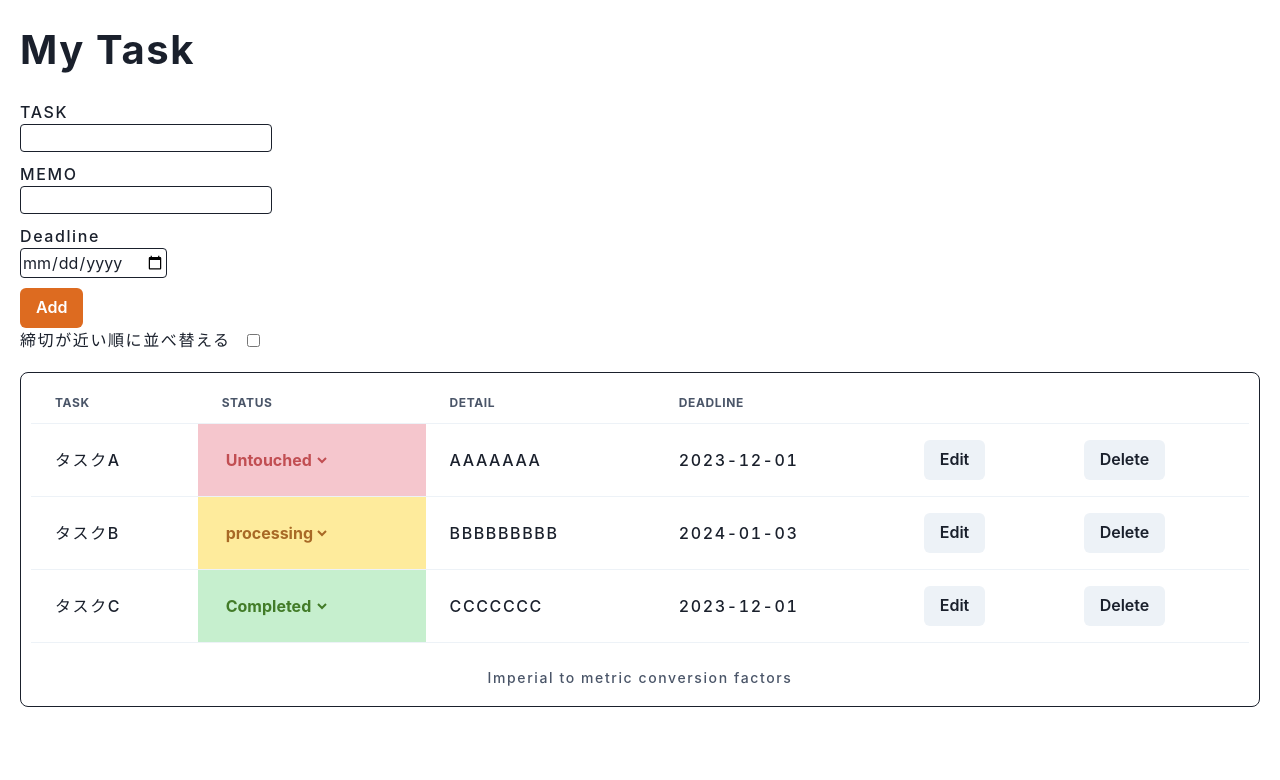
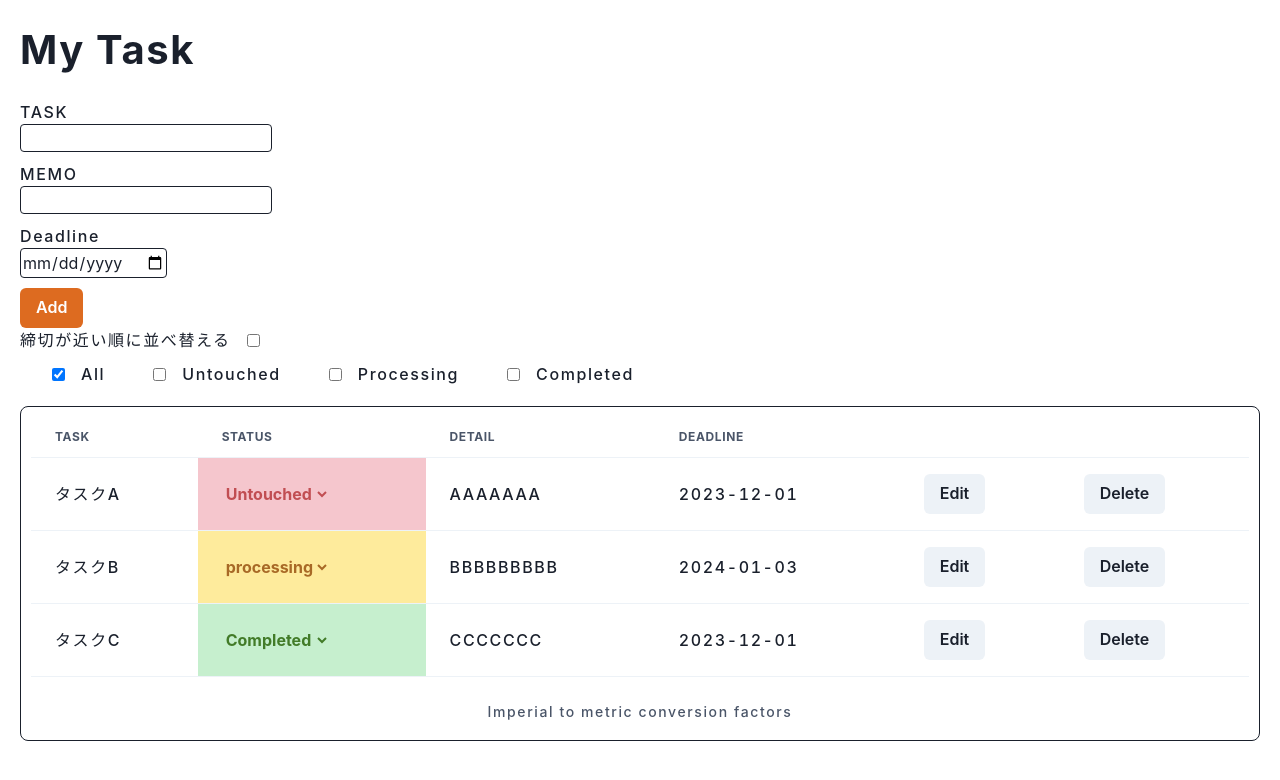
Before and after one commit to nsmuy/react-lesson-todo, a React (Create React App) app: page / in a window 1280 px wide. Shown: the top 780 px of the page. Built offline with nearby package versions, Linux system fonts and the light colour scheme.

Commit message:
絞り込み機能（最初の1回だけ）

```diff
--- a/src/App.css
+++ b/src/App.css
@@ -72,3 +72,14 @@ li {
   align-items: center;
   gap: 16px;
 }
+
+.filterStatus {
+  display: flex;
+  flex-direction: row;
+  align-items: center;
+  gap: 16px;
+}
+
+.filterStatus input {
+  margin-left: 32px;
+}
--- a/src/App.tsx
+++ b/src/App.tsx
@@ -1,7 +1,7 @@
-import React, { useState, useRef } from "react";
+import React, { useState, useEffect } from "react";
 import "./App.css";
 import { v4 as uuidv4 } from 'uuid';
-import { Todo } from '../types/todoType'
+import { Todo, FilterStatus } from '../types/todoType'
 import TodoList from "./components/TodoList";
 import InputTodo from "./components/InputTodo";
 
@@ -33,10 +33,15 @@ function App() {
   const [inputTodo, setInputTodo] = useState<string>('');
   const [inputDetail, setInputDetail] = useState<string>('');
   const [inputDeadline, setInputDeadline] = useState<string>('');
+  const [todos, setTodos] = useState<Todo[]>(dummy);
   const [isSorted, setIsSorted] = useState<boolean>(false);
-  const [todos, setTodos] = useState<Todo[]>(dummy);
   const [unsortedTodos, setUnsortedTodos] = useState<Todo[]>([]);
-
+  const [filterStatus, setFilterStatus] = useState<FilterStatus>({
+    all: true,
+    untouched: false,
+    processing: false,
+    completed: false
+  })
 
   // 最初にTodoを入力するときの関数
   const handleTodoTitleChange = (e: React.ChangeEvent<HTMLInputElement>) => {
@@ -94,12 +99,10 @@ function App() {
     setTodos(newTodos);
   };
 
-
   // Todoリストが昇順にソートされているか監視する関数
   const handleTodoSortButtonChange = (e: React.ChangeEvent<HTMLInputElement>) => {
     const isChecked = e.target.checked;
     setIsSorted(isChecked);
-    console.log(isChecked)
 
     if (isChecked) {
       const prevTodos = [...todos]; //ソート前のTodosを格納
@@ -121,6 +124,52 @@ function App() {
     setTodos(sortedTodos);
   }
 
+  useEffect(() => {
+    handleFilterStatus(todos, filterStatus);
+  }, [filterStatus]);
+
+  //進行状態による絞り込み
+  const handleFilterStatusChange = (e: React.ChangeEvent<HTMLInputElement>) => {
+    const {name, checked} = e.target;
+
+    setFilterStatus(prevStatus => {
+      const newStatus = { ...prevStatus };
+
+      switch (name) {
+        case 'all':
+          if (checked) {
+            newStatus.untouched = false;
+            newStatus.processing = false;
+            newStatus.completed = false;
+            newStatus.all = checked;
+          }
+          break;
+        case 'untouched':
+        case 'processing':
+        case 'completed':
+          if (checked) {
+            newStatus[name] = checked;
+          }
+          newStatus.all = false;
+          break;
+        default:
+          break;
+      }
+      return newStatus;
+    });
+  }
+
+  const handleFilterStatus = (todos: Todo[], filterStatus: FilterStatus) => {
+    setTodos(prevTodos => {
+      if (filterStatus.all) {
+        return prevTodos;
+      }
+      return prevTodos.filter(todo => {
+        return (filterStatus[todo.status] ?? false);
+      });
+    });
+  }
+
   return (
     <div className="app">
       <h1 className="appTitle">My Task</h1>
@@ -138,10 +187,12 @@ function App() {
       <TodoList
         todos={todos}
         isSorted={isSorted}
+        filterStatus={filterStatus}
         handleTodoStatusChange={handleTodoStatusChange}
         handleDeleteTodo={handleDeleteTodo}
         handleEditTodo={handleEditTodo}
         handleTodoSortButtonChange={handleTodoSortButtonChange}
+        handleFilterStatusChange={handleFilterStatusChange}
       />
     </div>
   );
--- a/src/components/TodoList.tsx
+++ b/src/components/TodoList.tsx
@@ -1,7 +1,7 @@
 import React from "react";
 import "../App.css";
 import { Table, Thead, Tbody, Tfoot, Tr, Th, Td, TableCaption, TableContainer } from "@chakra-ui/react";
-import { Todo } from "../../types/todoType";
+import { Todo, FilterStatus } from "../../types/todoType";
 import DeleteTodo from "./DeleteTodo";
 import ChangeTodoStatus from "./ChangeTodoStatus";
 import EditTodo from "./EditTodo";
@@ -10,19 +10,23 @@ import EditTodo from "./EditTodo";
 interface TodoListProps {
   todos: Todo[];
   isSorted: boolean;
+  filterStatus: FilterStatus;
   handleTodoStatusChange: (id: string, newStatus: string) => void;
   handleDeleteTodo: (id: string) => void;
   handleEditTodo: (id: Todo['id'], title: Todo['title'], detail: Todo['detail'], deadline: Todo['deadline']) => void;
   handleTodoSortButtonChange: (e: React.ChangeEvent<HTMLInputElement>) => void;
+  handleFilterStatusChange: (e: React.ChangeEvent<HTMLInputElement>) => void;
 }
 
 const TodoList: React.FC<TodoListProps> = ({
   todos,
   isSorted,
+  filterStatus,
   handleTodoStatusChange,
   handleDeleteTodo,
   handleEditTodo,
   handleTodoSortButtonChange,
+  handleFilterStatusChange,
 }) => {
   return (
     <>
@@ -34,6 +38,34 @@ const TodoList: React.FC<TodoListProps> = ({
           checked={isSorted}
           onChange={handleTodoSortButtonChange}
         />
+      </label>
+
+      {/* 進行状態による絞り込み */}
+      <label className="filterStatus">
+        <input
+          type="checkbox"
+          name="all"
+          checked={filterStatus.all}
+          onChange={handleFilterStatusChange}
+        />All
+        <input
+          type="checkbox"
+          name="untouched"
+          checked={filterStatus.untouched}
+          onChange={handleFilterStatusChange}
+        />Untouched
+        <input
+          type="checkbox"
+          name="processing"
+          checked={filterStatus.processing}
+          onChange={handleFilterStatusChange}
+        />Processing
+        <input
+          type="checkbox"
+          name="completed"
+          checked={filterStatus.completed}
+          onChange={handleFilterStatusChange}
+        />Completed
       </label>
 
       <div className="todoListArea">
```
Also changed, not shown: types/todoType.ts (+7 -0 lines).
